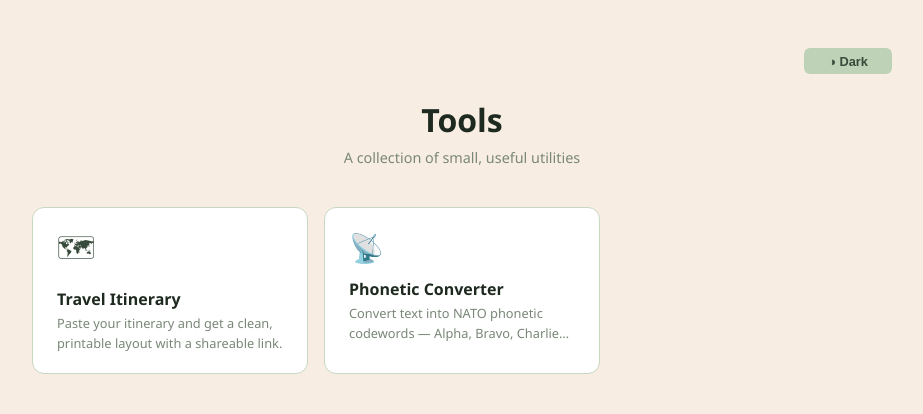
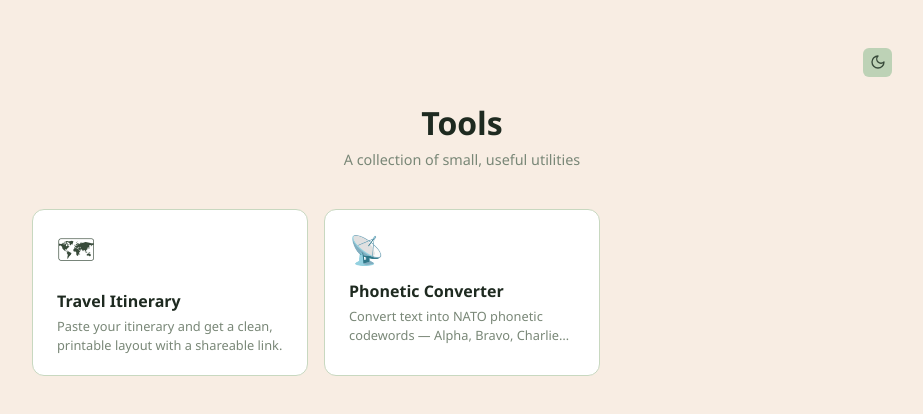
Before and after one commit to madhurya27/tools, a plain HTML site: page index.html in a window 1280 px wide. Shown: the whole page, without its empty margins (178-1101 px from the left). Drawn offline with Linux system fonts and the light colour scheme.

Commit message:
Replace theme toggle symbols with SVG sun/moon icons; update docs
Swaps ◐/◑ text symbols for inline SVG icons on all pages and the template.
Updates README principles and STYLE_GUIDE with Lucide icon usage guidance.

```diff
--- a/index.html
+++ b/index.html
@@ -46,7 +46,7 @@
 </head>
 <body>
   <div class="top-bar">
-    <button class="theme-toggle" onclick="toggleTheme()">◐ Light</button>
+    <button class="theme-toggle" onclick="toggleTheme()" aria-label="Toggle theme"></button>
   </div>
 
   <h1>Tools</h1>
@@ -75,9 +75,12 @@
       return window.matchMedia('(prefers-color-scheme: light)').matches ? 'light' : 'dark';
     }
 
+    const SUN = `<svg viewBox="0 0 24 24" width="16" height="16" fill="none" stroke="currentColor" stroke-width="2" stroke-linecap="round" stroke-linejoin="round"><circle cx="12" cy="12" r="4"/><path d="M12 2v2M12 20v2M4.93 4.93l1.41 1.41M17.66 17.66l1.41 1.41M2 12h2M20 12h2M6.34 17.66l-1.41 1.41M19.07 4.93l-1.41 1.41"/></svg>`;
+    const MOON = `<svg viewBox="0 0 24 24" width="16" height="16" fill="none" stroke="currentColor" stroke-width="2" stroke-linecap="round" stroke-linejoin="round"><path d="M12 3a6 6 0 0 0 9 9 9 9 0 1 1-9-9Z"/></svg>`;
+
     function applyTheme(theme) {
       html.setAttribute('data-theme', theme);
-      btn.textContent = theme === 'light' ? '◑ Dark' : '◑ Light';
+      btn.innerHTML = theme === 'light' ? MOON : SUN;
     }
 
     function toggleTheme() {
--- a/theme.css
+++ b/theme.css
@@ -86,14 +86,16 @@ body {
   color: var(--btn-sec-color);
   border: none;
   border-radius: 6px;
-  padding: 0.35rem 0.75rem;
-  font-size: 0.8rem;
-  font-weight: 600;
+  padding: 0.4rem;
   cursor: pointer;
   transition: background 0.2s, color 0.2s;
-  min-width: 5.5rem;
-  text-align: center;
+  display: flex;
+  align-items: center;
+  justify-content: center;
+  width: fit-content;
+  min-width: 0;
 }
+.theme-toggle svg { display: block; }
 
 .theme-toggle:hover {
   background: var(--btn-sec-hover-bg);
```
Also changed, not shown: CLAUDE.md (+1 -1 lines), STYLE_GUIDE.md (+22 -0 lines), phonetic-converter.html (+5 -2 lines), template.html (+5 -2 lines), README.md.
